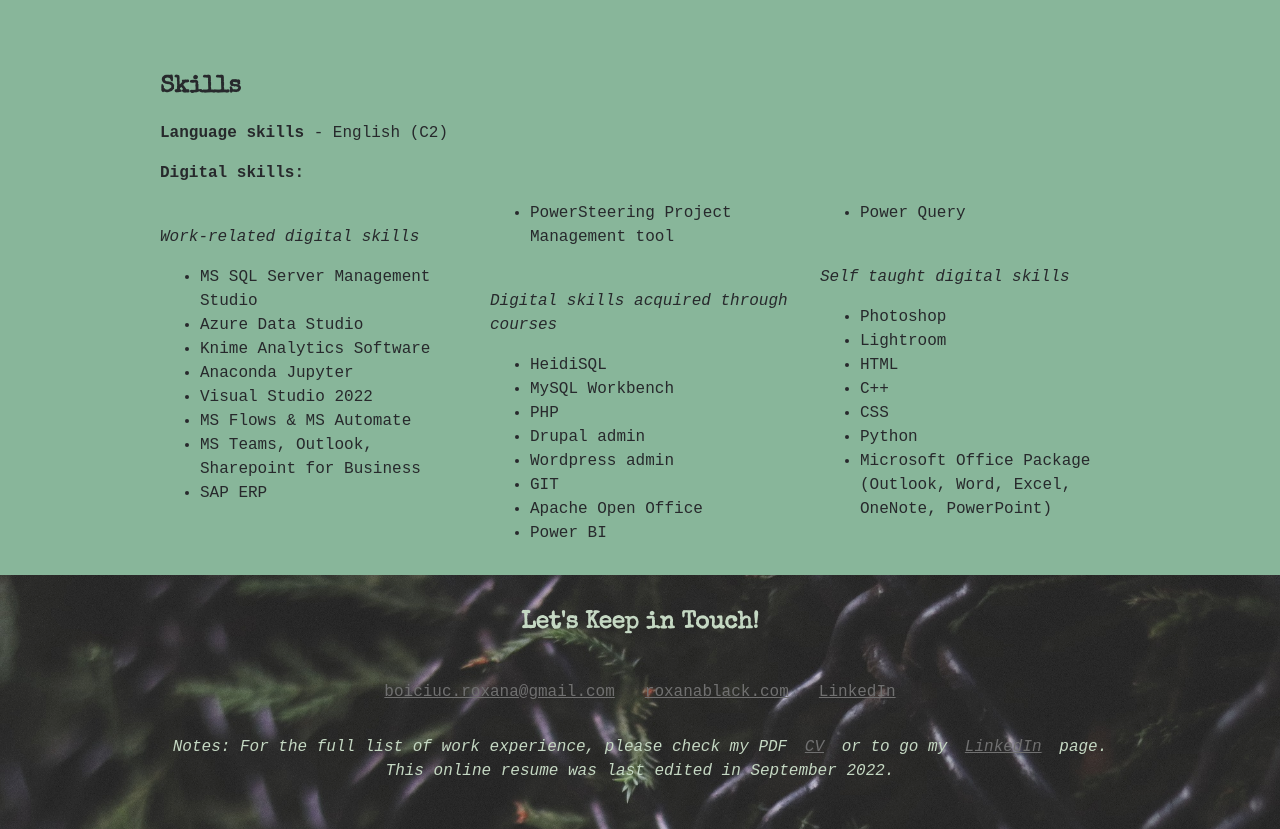
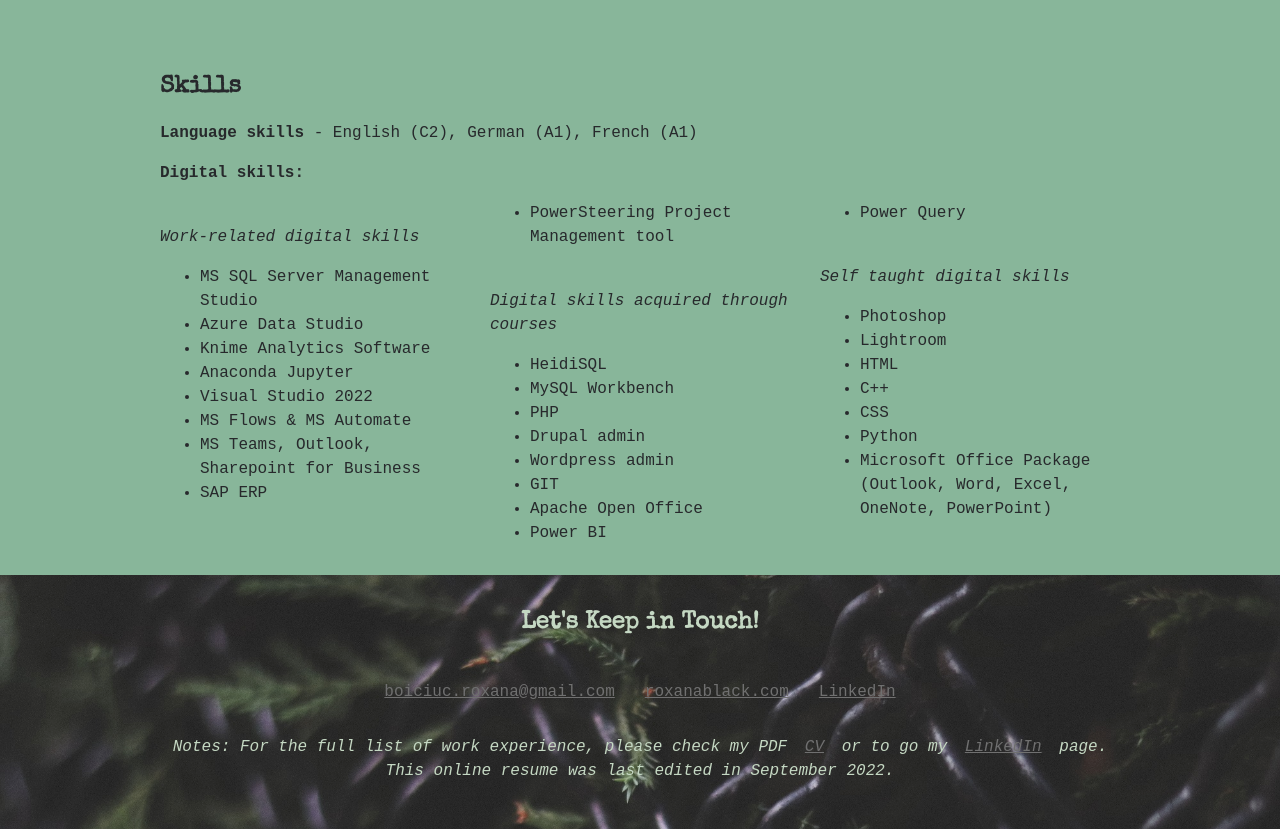
Before and after one commit to roxanaboiciuc/resume, a plain HTML site: page index.html in a window 1280 px wide. Shown: the part 3580-4409 px from the top of the page. Drawn offline with nearby package versions, Linux system fonts and the light colour scheme; a web font is replaced by a local one.

Commit message:
Add files via upload

```diff
--- a/index.html
+++ b/index.html
@@ -151,7 +151,7 @@
       <section class="skills">
         <div class="skills-h">
                 <h2>Skills</h2>
-                <p><b>Language skills</b> - English (C2)</p>
+                <p><b>Language skills</b> - English (C2), German (A1), French (A1)</p>
                     <p><b>Digital skills:</b></p>
         </div>
         <div class="skills-wrap">
```
